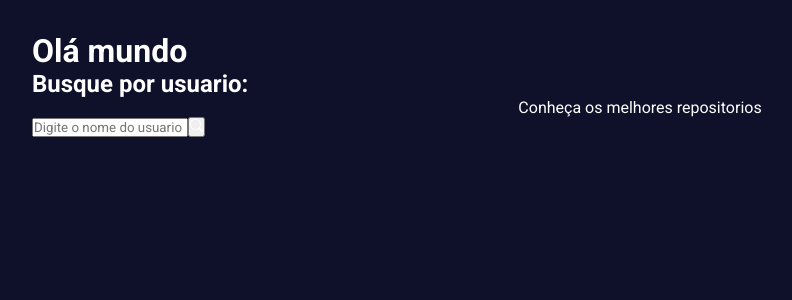
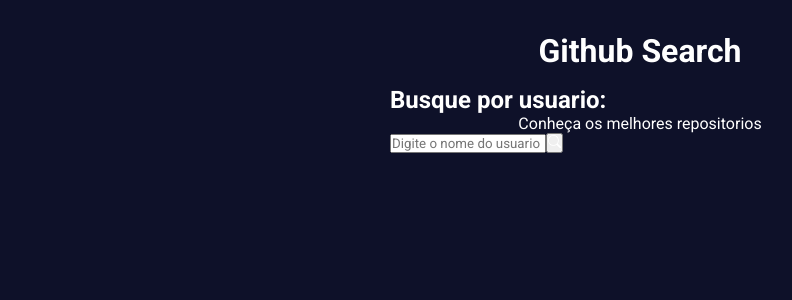
Before and after one commit to MarceloHenriqueDoriaFigueiredo/github-users-search, a React (Vite) app: page / in a window 1280 px wide. Shown: the top 300 px of the page, without its empty margins (0-792 px from the left). Built offline with nearby package versions, Linux system fonts and the light colour scheme.

Commit message:
correção css modules

```diff
--- /dev/null
+++ b/src/App.module.css
@@ -0,0 +1,9 @@
+.app {
+    max-width: 500px;
+    margin: 0 auto;
+}
+
+.app h1 {
+    text-align: center;
+    margin-bottom: 1rem;
+}
--- a/src/App.tsx
+++ b/src/App.tsx
@@ -1,8 +1,11 @@
+import styles from './App.module.css'
+import { Home } from './components/Home'
 
 export function App() {
   return (
-    <div className="App">
-        <h1>Olá mundo</h1>
+    <div className={styles.app}>
+        <h1>Github Search</h1>
+        <Home />
     </div>
   )
 }
--- a/src/global.css
+++ b/src/global.css
@@ -16,6 +16,5 @@
 }
 
 a {
-    list-style: none;
     text-decoration: none;
 }
--- a/src/main.tsx
+++ b/src/main.tsx
@@ -7,6 +7,5 @@
 ReactDOM.createRoot(document.getElementById('root') as HTMLElement).render(
   <React.StrictMode>
     <App />
-    <Home />
   </React.StrictMode>,
 )
```
Also changed, not shown: src/App.css (deleted).
